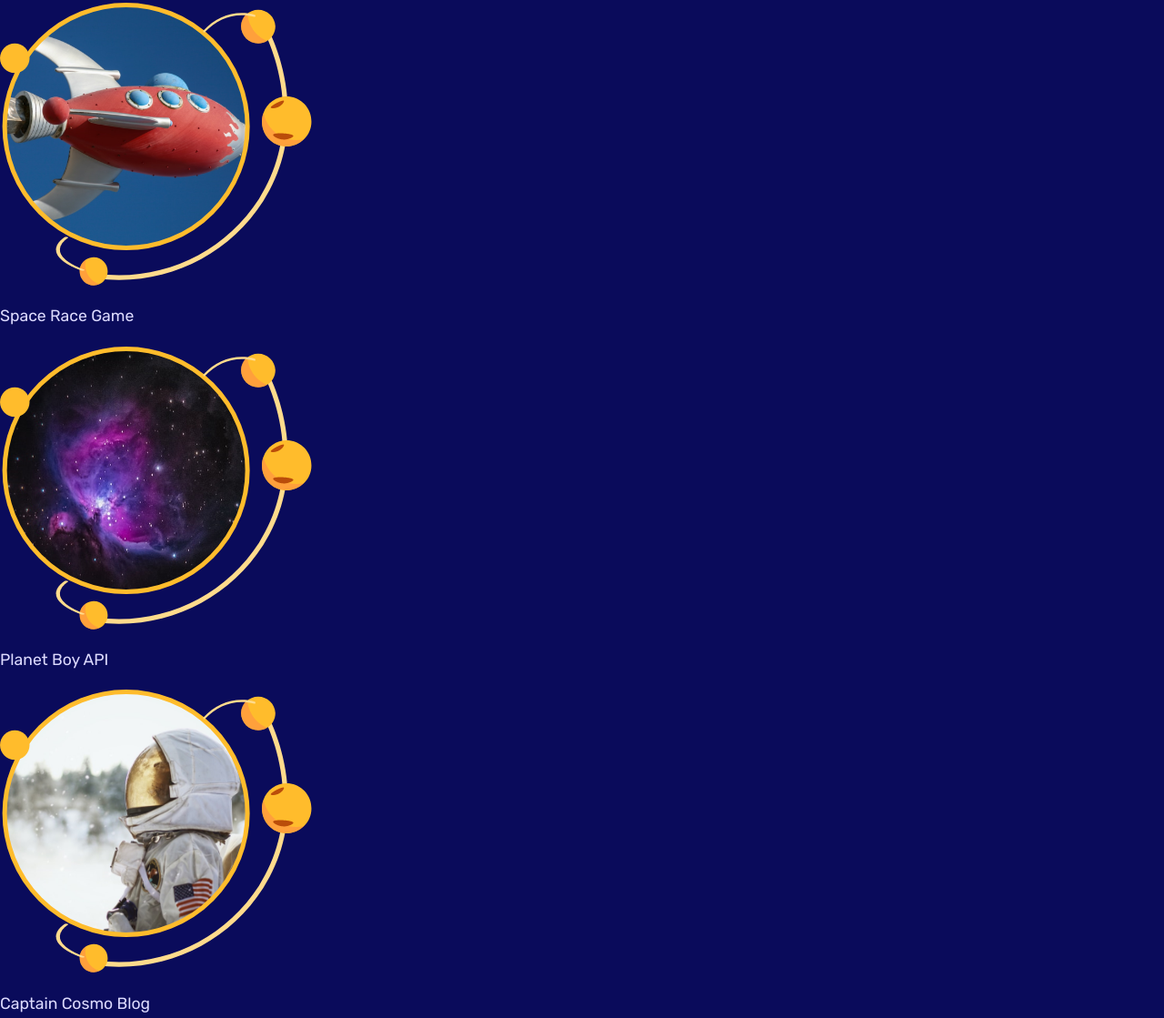
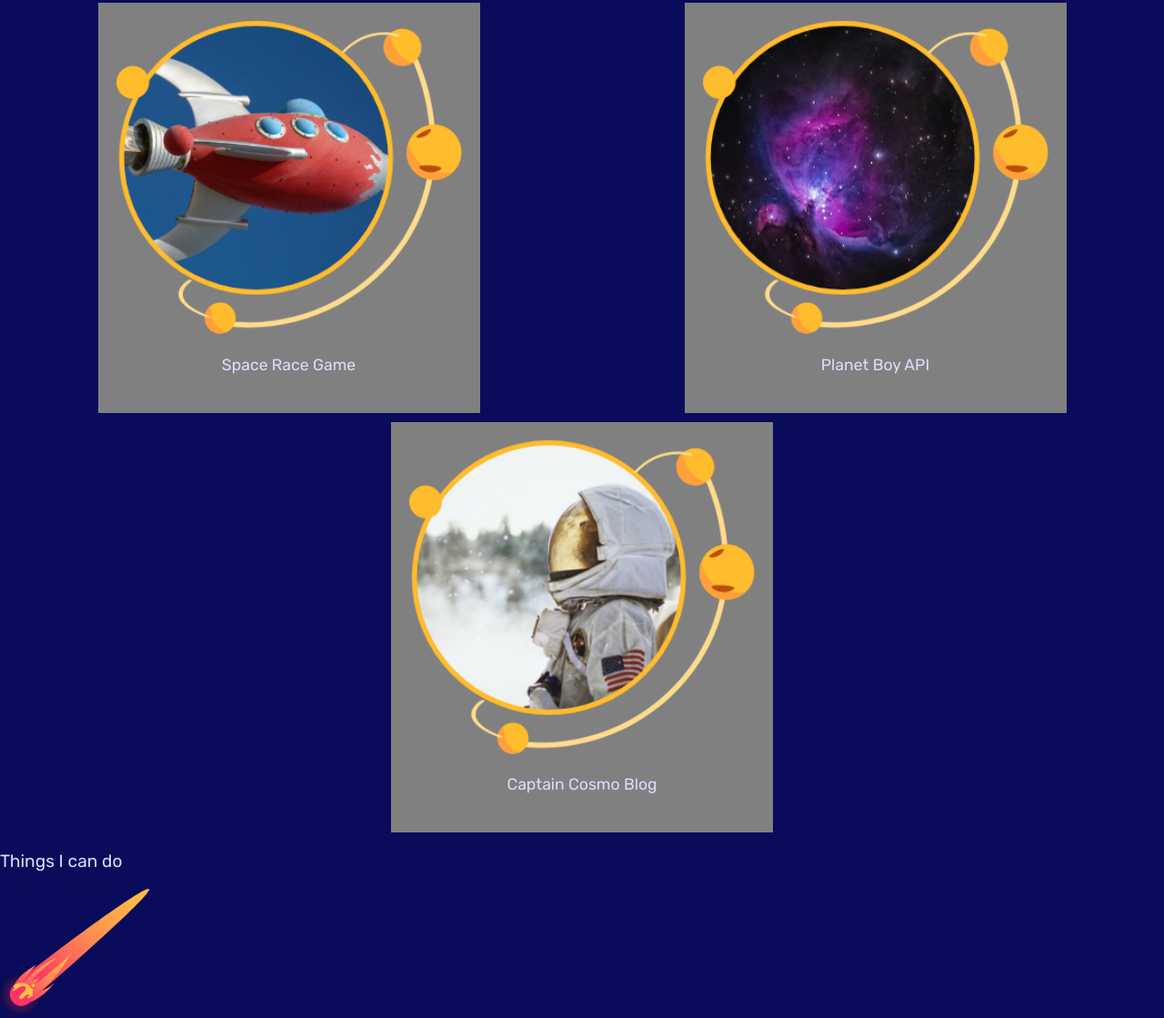
Before and after one commit to mfcandan/mobilefirst_css, a plain HTML site: page index.html in a window 1280 px wide. Shown: the part 1181-2300 px from the top of the page at 91% size. Drawn offline with Linux system fonts and the light colour scheme.

Commit message:
grid test

```diff
--- a/styles.css
+++ b/styles.css
@@ -83,3 +83,36 @@ h4{
 @media screen and (min-width: 1200px){
 
 }
+
+/*GRID TEST*/
+
+.projects{
+    display: grid;
+    grid-template-columns: repeat(12, 1fr);
+    gap: 10px;
+}
+
+.projects img{
+    width: 100%;
+}
+
+.projects a{
+    text-align: center;
+    background: gray;
+    padding: 20px;
+}
+
+.projects a:nth-child(1){
+    grid-column: 2/6;
+    grid-row: 1;
+}
+
+.projects a:nth-child(2){
+    grid-column: 8/12;
+    grid-row: 1;
+}
+
+.projects a:nth-child(3){
+    grid-column: 5/9;
+    grid-row: 2;
+}
```
Also changed, not shown: index.html (line endings or trailing spaces).
